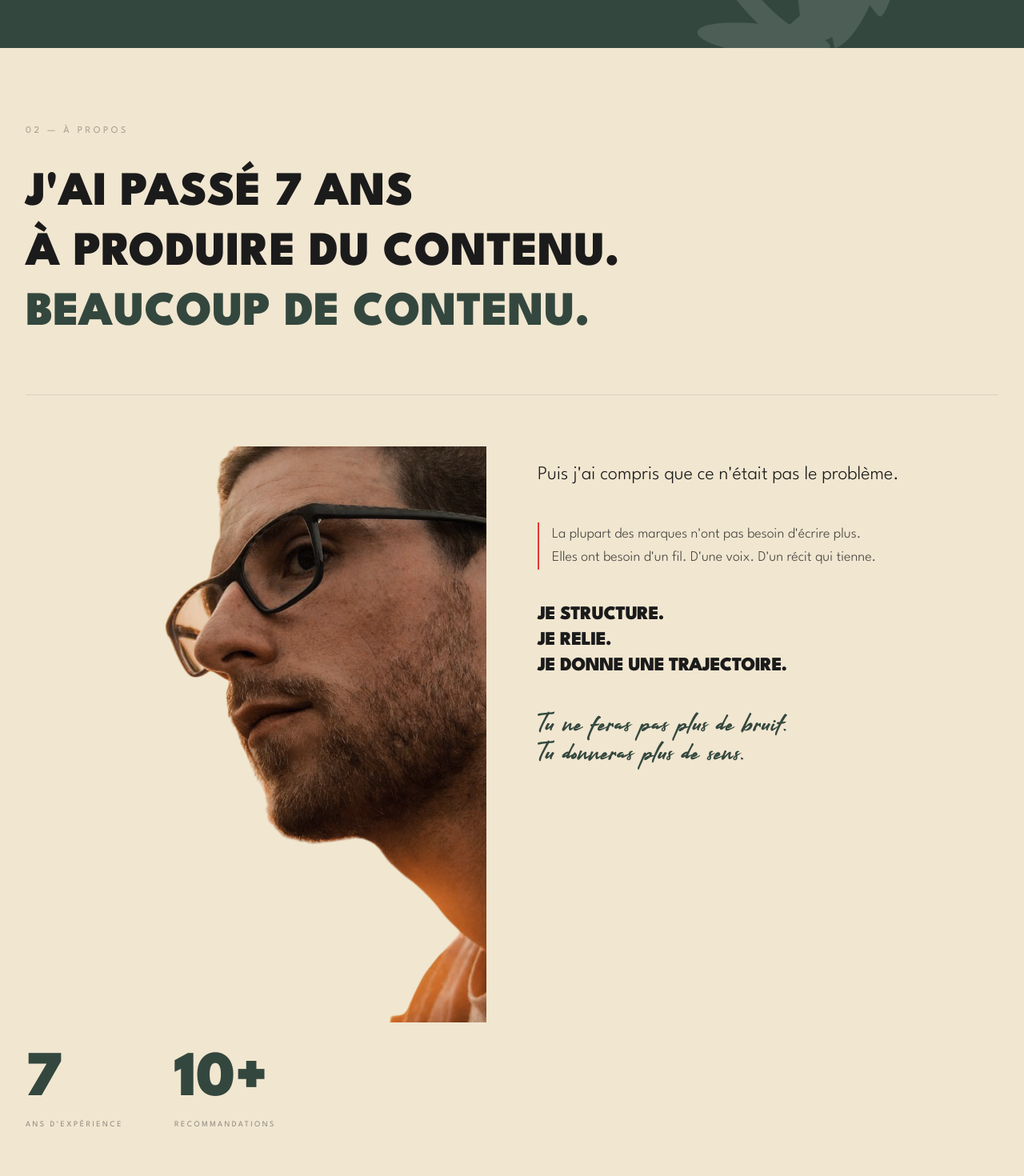
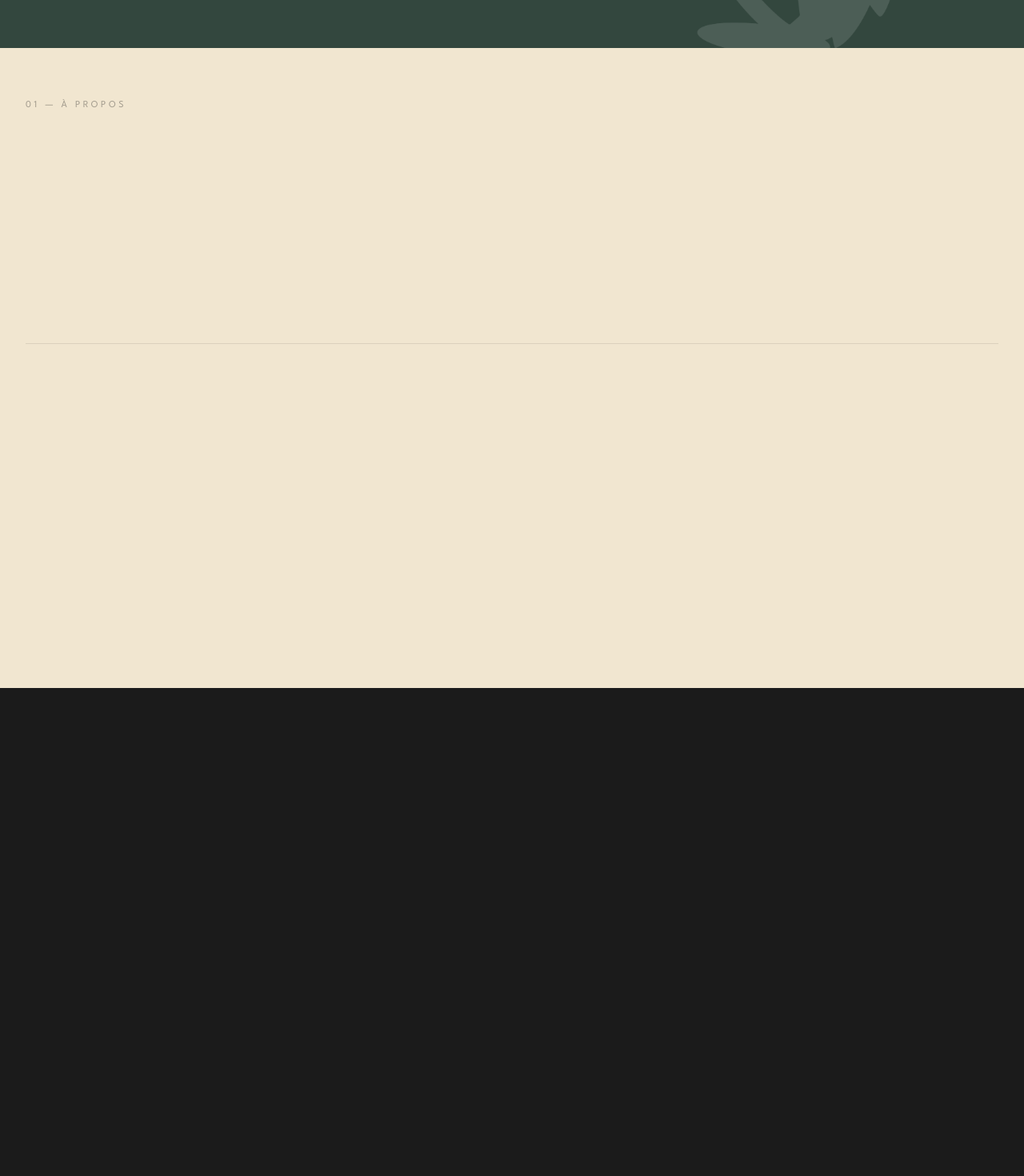
Before and after one commit to GaelleB/le-monde-de-dw, a Next.js app: page / in a window 1280 px wide. Shown: the part 740-2210 px from the top of the page at 80% size. Built offline with nearby package versions, Linux system fonts and the light colour scheme.

Commit message:
ajout animation scrollytelling sur le about

```diff
--- a/app/components/About.tsx
+++ b/app/components/About.tsx
@@ -1,128 +1,193 @@
+"use client";
+
+import { useRef, useEffect } from "react";
+import { motion, useMotionValue, useTransform } from "framer-motion";
 import Image from "next/image";
+
+const EASE = [0.16, 1, 0.3, 1] as const;
+
+function AboutDesktop() {
+  const ref = useRef<HTMLDivElement>(null);
+  const progress = useMotionValue(0);
+
+  useEffect(() => {
+    const el = ref.current;
+    if (!el) return;
+
+    const onScroll = () => {
+      const rect = el.getBoundingClientRect();
+      // progress 0 = section top at viewport top
+      // progress 1 = section bottom at viewport top (section fully scrolled past)
+      const p = Math.max(0, Math.min(1, -rect.top / el.offsetHeight));
+      progress.set(p);
+    };
+
+    window.addEventListener("scroll", onScroll, { passive: true });
+    onScroll();
+    return () => window.removeEventListener("scroll", onScroll);
+  }, [progress]);
+
+  const line1Op  = useTransform(progress, [0.05, 0.14], [0, 1]);
+  const line1Y   = useTransform(progress, [0.05, 0.14], [18, 0]);
+  const line2Op  = useTransform(progress, [0.13, 0.22], [0, 1]);
+  const line2Y   = useTransform(progress, [0.13, 0.22], [18, 0]);
+  const line3Op  = useTransform(progress, [0.21, 0.30], [0, 1]);
+  const line3Y   = useTransform(progress, [0.21, 0.30], [18, 0]);
+  const photoOp    = useTransform(progress, [0.28, 0.42], [0, 1]);
+  const photoScale = useTransform(progress, [0.28, 0.42], [1.04, 1]);
+  const statsOp  = useTransform(progress, [0.38, 0.50], [0, 1]);
+  const t1Op     = useTransform(progress, [0.46, 0.57], [0, 1]);
+  const t2Op     = useTransform(progress, [0.55, 0.66], [0, 1]);
+  const t3Op     = useTransform(progress, [0.64, 0.75], [0, 1]);
+  const t4Op     = useTransform(progress, [0.73, 0.86], [0, 1]);
+
+  return (
+    <div ref={ref} style={{ height: "500vh", position: "relative" }}>
+      <div
+        className="sticky top-0 h-screen overflow-hidden flex flex-col px-8 py-16"
+        style={{ backgroundColor: "var(--color-ivoire)" }}
+      >
+        <div className="max-w-7xl mx-auto w-full flex flex-col h-full">
+
+          <span
+            className="text-xs uppercase tracking-[0.3em] mb-8 block shrink-0"
+            style={{ color: "var(--color-noir)", opacity: 0.35 }}
+          >
+            01 — À propos
+          </span>
+
+          <h2
+            className="text-5xl lg:text-6xl font-black uppercase leading-tight shrink-0"
+            style={{ fontFamily: "var(--font-display)", color: "var(--color-noir)" }}
+          >
+            <motion.span className="block" style={{ opacity: line1Op, y: line1Y }}>J'ai passé 7 ans</motion.span>
+            <motion.span className="block" style={{ opacity: line2Op, y: line2Y }}>à produire du contenu.</motion.span>
+            <motion.span className="block" style={{ opacity: line3Op, y: line3Y, color: "var(--color-vert)" }}>Beaucoup de contenu.</motion.span>
+          </h2>
+
+          <div className="w-full h-px my-8 shrink-0" style={{ backgroundColor: "var(--color-noir)", opacity: 0.1 }} />
+
+          <div className="flex-1 grid grid-cols-2 gap-16 min-h-0">
+
+            {/* Photo + stats */}
+            <div className="flex flex-col gap-6">
+              <motion.div
+                className="relative w-full overflow-hidden"
+                style={{ height: "42vh", opacity: photoOp, scale: photoScale }}
+              >
+                <Image src="/images/photo-profil.png" alt="Guillaume Michel" fill className="object-cover object-top" />
+              </motion.div>
+
+              <motion.div className="flex gap-12" style={{ opacity: statsOp }}>
+                <div>
+                  <p className="text-[64px] font-black leading-none" style={{ fontFamily: "var(--font-display)", color: "var(--color-vert)" }}>7</p>
+                  <p className="text-[10px] uppercase tracking-[0.25em] mt-2" style={{ color: "var(--color-noir)", opacity: 0.45 }}>ans d'expérience</p>
+                </div>
+                <div>
+                  <p className="text-[64px] font-black leading-none" style={{ fontFamily: "var(--font-display)", color: "var(--color-vert)" }}>10+</p>
+                  <p className="text-[10px] uppercase tracking-[0.25em] mt-2" style={{ color: "var(--color-noir)", opacity: 0.45 }}>recommandations</p>
+                </div>
+              </motion.div>
+            </div>
+
+            {/* Texte */}
+            <div className="flex flex-col justify-center gap-7">
+              <motion.p className="text-lg font-light leading-relaxed" style={{ fontFamily: "var(--font-body)", color: "var(--color-noir)", opacity: t1Op }}>
+                Puis j'ai compris que ce n'était pas le problème.
+              </motion.p>
+
+              <motion.div className="pl-4 border-l-2" style={{ borderColor: "var(--color-rouge)", opacity: t2Op }}>
+                <p className="text-sm font-light leading-relaxed" style={{ fontFamily: "var(--font-body)", color: "var(--color-noir)", opacity: 0.8 }}>
+                  La plupart des marques n'ont pas besoin d'écrire plus.<br />
+                  Elles ont besoin d'un fil. D'une voix. D'un récit qui tienne.
+                </p>
+              </motion.div>
+
+              <motion.p className="text-base font-black uppercase tracking-tight" style={{ fontFamily: "var(--font-display)", color: "var(--color-noir)", opacity: t3Op }}>
+                Je structure.<br />Je relie.<br />Je donne une trajectoire.
+              </motion.p>
+
+              <motion.p className="text-xl" style={{ fontFamily: "var(--font-accent)", color: "var(--color-vert)", opacity: t4Op }}>
+                Tu ne feras pas plus de bruit.<br />Tu donneras plus de sens.
+              </motion.p>
+            </div>
+
+          </div>
+        </div>
+      </div>
+    </div>
+  );
+}
 
 export default function About() {
   return (
-    <section
-      id="a-propos"
-      className="relative overflow-hidden"
-      style={{ backgroundColor: "var(--color-ivoire)" }}
-    >
-      {/* Bloc accroche — pleine largeur */}
-      <div
-        className="w-full px-8 pt-24 pb-16 max-w-7xl mx-auto"
-      >
-        <span
-          className="text-xs uppercase tracking-[0.3em] mb-8 block"
-          style={{ color: "var(--color-noir)", opacity: 0.35 }}
-        >
-          02 — À propos
+    <div id="a-propos">
+
+      {/* Desktop */}
+      <div className="hidden md:block">
+        <AboutDesktop />
+      </div>
+
+      {/* Mobile */}
+      <div className="md:hidden" style={{ backgroundColor: "var(--color-ivoire)" }}>
+        <div className="w-full px-8 pt-24 pb-16 max-w-7xl mx-auto">
+          <span className="text-xs uppercase tracking-[0.3em] mb-8 block" style={{ color: "var(--color-noir)", opacity: 0.35 }}>
+            01 — À propos
           </span>
-
-        <h2
-          className="text-4xl md:text-5xl lg:text-6xl font-black uppercase leading-tight"
-          style={{ fontFamily: "var(--font-display)", color: "var(--color-noir)" }}
-        >
+          <h2 className="text-4xl font-black uppercase leading-tight" style={{ fontFamily: "var(--font-display)", color: "var(--color-noir)" }}>
             J'ai passé 7 ans<br />
             à produire du contenu.<br />
             <span style={{ color: "var(--color-vert)" }}>Beaucoup de contenu.</span>
           </h2>
         </div>
 
-      {/* Séparateur */}
-      <div className="w-full h-px max-w-7xl mx-auto px-8">
         <div className="h-px w-full" style={{ backgroundColor: "var(--color-noir)", opacity: 0.1 }} />
-      </div>
 
-      {/* Deux colonnes — photo + texte */}
-      <div className="max-w-7xl mx-auto px-8 py-16 grid grid-cols-1 lg:grid-cols-2 gap-16 items-start">
+        <div className="max-w-7xl mx-auto px-8 py-16 flex flex-col gap-8">
+          <motion.div
+            className="relative w-full aspect-[4/5] overflow-hidden"
+            initial={{ opacity: 0 }} whileInView={{ opacity: 1 }}
+            viewport={{ once: true }} transition={{ duration: 1.3, ease: EASE }}
+          >
+            <Image src="/images/photo-profil.png" alt="Guillaume Michel" fill className="object-cover object-top" />
+          </motion.div>
 
-        {/* Colonne photo */}
-        <div className="flex flex-col gap-8">
-          <div className="relative w-full aspect-[4/5] overflow-hidden">
-            <Image
-              src="/images/photo-profil.png"
-              alt="Guillaume Michel"
-              fill
-              className="object-cover object-top"
-            />
-          </div>
-
-          {/* Stat */}
           <div className="flex gap-16">
             <div>
-              <p
-                className="text-[80px] font-black leading-none"
-                style={{ fontFamily: "var(--font-display)", color: "var(--color-vert)" }}
-              >
-                7
-              </p>
-              <p
-                className="text-[10px] uppercase tracking-[0.25em] mt-2"
-                style={{ color: "var(--color-noir)", opacity: 0.45 }}
-              >
-                ans d'expérience
-              </p>
+              <p className="text-[80px] font-black leading-none" style={{ fontFamily: "var(--font-display)", color: "var(--color-vert)" }}>7</p>
+              <p className="text-[10px] uppercase tracking-[0.25em] mt-2" style={{ color: "var(--color-noir)", opacity: 0.45 }}>ans d'expérience</p>
             </div>
             <div>
-              <p
-                className="text-[80px] font-black leading-none"
-                style={{ fontFamily: "var(--font-display)", color: "var(--color-vert)" }}
-              >
-                10+
-              </p>
-              <p
-                className="text-[10px] uppercase tracking-[0.25em] mt-2"
-                style={{ color: "var(--color-noir)", opacity: 0.45 }}
-              >
-                recommandations
-              </p>
-            </div>
+              <p className="text-[80px] font-black leading-none" style={{ fontFamily: "var(--font-display)", color: "var(--color-vert)" }}>10+</p>
+              <p className="text-[10px] uppercase tracking-[0.25em] mt-2" style={{ color: "var(--color-noir)", opacity: 0.45 }}>recommandations</p>
             </div>
           </div>
 
-        {/* Colonne texte */}
-        <div className="flex flex-col gap-10 lg:pt-4">
+          <motion.p className="text-xl font-light leading-relaxed" style={{ fontFamily: "var(--font-body)", color: "var(--color-noir)" }}
+            initial={{ opacity: 0, y: 14 }} whileInView={{ opacity: 1, y: 0 }} viewport={{ once: true }} transition={{ duration: 1.3, ease: EASE }}>
+            Puis j'ai compris que ce n'était pas le problème.
+          </motion.p>
 
-          <p
-            className="text-xl md:text-2xl font-light leading-relaxed"
-            style={{ fontFamily: "var(--font-body)", color: "var(--color-noir)" }}
-          >
-            Puis j'ai compris que ce n'était pas le problème.
-          </p>
-
-          <div
-            className="flex flex-col gap-4 pl-4 border-l-2"
-            style={{ borderColor: "var(--color-rouge)" }}
-          >
-            <p
-              className="text-lg font-light leading-relaxed"
-              style={{ fontFamily: "var(--font-body)", color: "var(--color-noir)", opacity: 0.8 }}
-            >
+          <motion.div className="pl-4 border-l-2" style={{ borderColor: "var(--color-rouge)" }}
+            initial={{ opacity: 0, y: 14 }} whileInView={{ opacity: 1, y: 0 }} viewport={{ once: true }} transition={{ duration: 1.3, delay: 0.1, ease: EASE }}>
+            <p className="text-lg font-light leading-relaxed" style={{ fontFamily: "var(--font-body)", color: "var(--color-noir)", opacity: 0.8 }}>
               La plupart des marques n'ont pas besoin d'écrire plus.<br />
               Elles ont besoin d'un fil. D'une voix. D'un récit qui tienne.
             </p>
-          </div>
+          </motion.div>
 
-          <p
-            className="text-xl md:text-2xl font-black uppercase tracking-tight"
-            style={{ fontFamily: "var(--font-display)", color: "var(--color-noir)" }}
-          >
-            Je structure.<br />
-            Je relie.<br />
-            Je donne une trajectoire.
-          </p>
+          <motion.p className="text-xl font-black uppercase tracking-tight" style={{ fontFamily: "var(--font-display)", color: "var(--color-noir)" }}
+            initial={{ opacity: 0, y: 14 }} whileInView={{ opacity: 1, y: 0 }} viewport={{ once: true }} transition={{ duration: 1.3, ease: EASE }}>
+            Je structure.<br />Je relie.<br />Je donne une trajectoire.
+          </motion.p>
 
-          <p
-            className="text-2xl md:text-3xl"
-            style={{ fontFamily: "var(--font-accent)", color: "var(--color-vert)" }}
-          >
-            Tu ne feras pas plus de bruit.<br />
-            Tu donneras plus de sens.
-          </p>
-
+          <motion.p className="text-2xl" style={{ fontFamily: "var(--font-accent)", color: "var(--color-vert)" }}
+            initial={{ opacity: 0, y: 14 }} whileInView={{ opacity: 1, y: 0 }} viewport={{ once: true }} transition={{ duration: 1.3, ease: EASE }}>
+            Tu ne feras pas plus de bruit.<br />Tu donneras plus de sens.
+          </motion.p>
         </div>
       </div>
 
-    </section>
+    </div>
   );
 }
```
Lines whose indentation alone changed are shown as unchanged.
